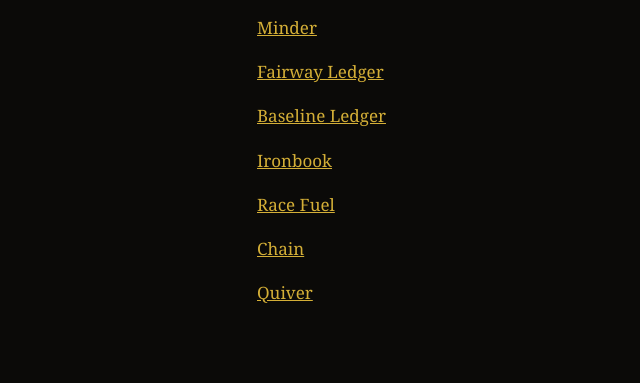
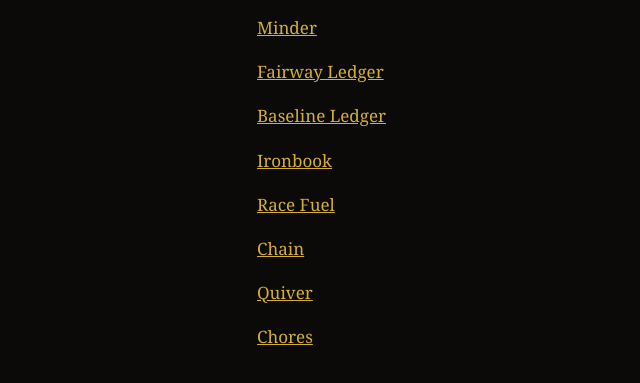
Before and after one commit to Mattbusel/app-pages, a plain HTML site: page index.html in a window 1280 px wide. Shown: the part 131-514 px from the top of the page, without its empty margins (63-703 px from the left). Drawn offline with Linux system fonts and the light colour scheme.

Commit message:
chores pages

```diff
--- a/index.html
+++ b/index.html
@@ -1,2 +1,2 @@
 <!doctype html><html lang="en"><head><meta charset="utf-8"><meta name="viewport" content="width=device-width,initial-scale=1"><title>Apps</title>
-<style>body{margin:0;background:#0b0a08;color:#f3ebd8;font:17px/1.6 Georgia,serif}main{max-width:640px;margin:0 auto;padding:64px 20px}h1{font-weight:400;font-size:40px;margin:0 0 8px}.a{color:#d4af37}a{color:#d4af37}p{color:#f3ebd8cc}</style></head><body><main><h1>Apps</h1><p><a href='minder/'>Minder</a></p><p><a href='fairway-ledger/'>Fairway Ledger</a></p><p><a href='baseline-ledger/'>Baseline Ledger</a></p><p><a href='ironbook/'>Ironbook</a></p><p><a href='race-fuel/'>Race Fuel</a></p><p><a href='chain/'>Chain</a></p><p><a href='quiver/'>Quiver</a></p></main></body></html>
+<style>body{margin:0;background:#0b0a08;color:#f3ebd8;font:17px/1.6 Georgia,serif}main{max-width:640px;margin:0 auto;padding:64px 20px}h1{font-weight:400;font-size:40px;margin:0 0 8px}.a{color:#d4af37}a{color:#d4af37}p{color:#f3ebd8cc}</style></head><body><main><h1>Apps</h1><p><a href='minder/'>Minder</a></p><p><a href='fairway-ledger/'>Fairway Ledger</a></p><p><a href='baseline-ledger/'>Baseline Ledger</a></p><p><a href='ironbook/'>Ironbook</a></p><p><a href='race-fuel/'>Race Fuel</a></p><p><a href='chain/'>Chain</a></p><p><a href='quiver/'>Quiver</a></p><p><a href='chores/'>Chores</a></p></main></body></html>
```
Also changed, not shown: chores/index.html (added, +1 -0 lines), chores/privacy.html (added, +1 -0 lines).
